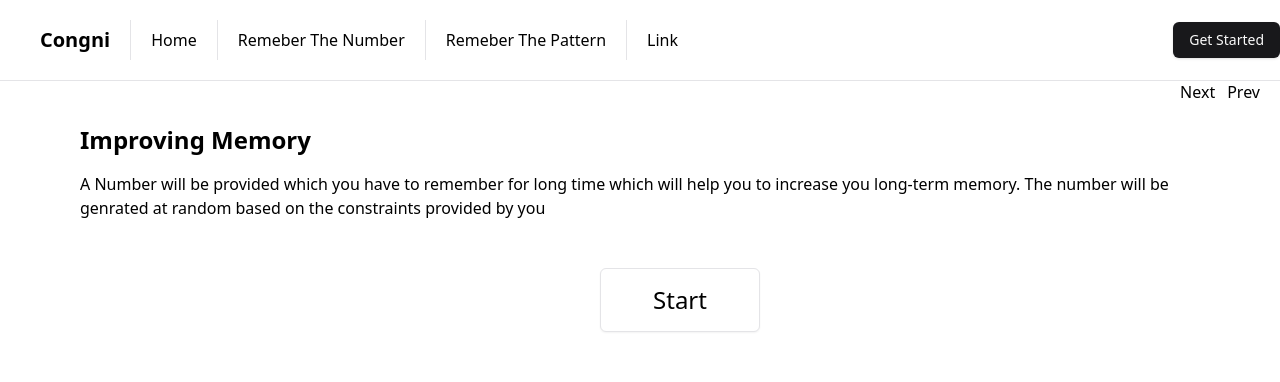
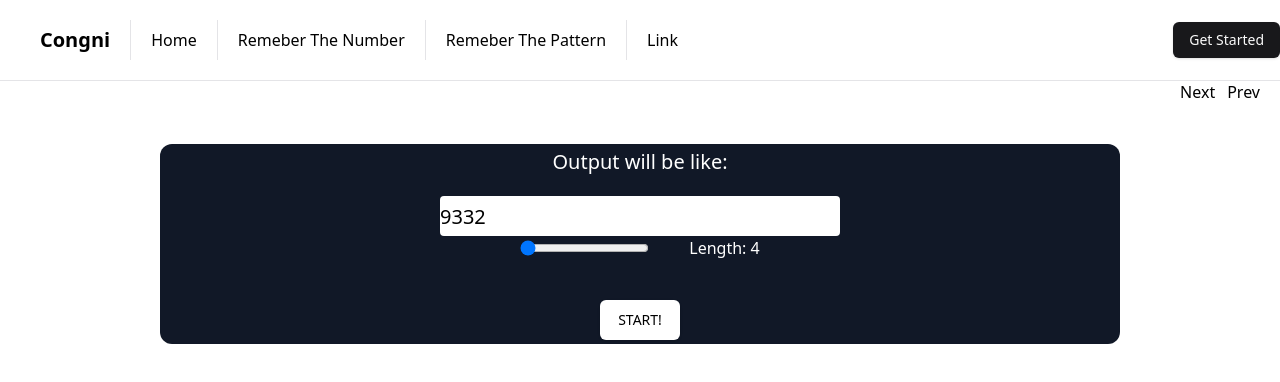
Before and after one commit to baltej223/cogni, a Next.js app: page /remember-the-number in a window 1280 px wide. Both pictures are taken after a click on the element "Next". Shown: the top 382 px of the page. Built offline with nearby package versions, Linux system fonts and the light colour scheme.

Commit message:
Fixed State Init bug

```diff
--- a/app/remember-the-number/page.tsx
+++ b/app/remember-the-number/page.tsx
@@ -68,7 +68,7 @@ const Lab = () => {
           <input type="text" className="w-[400px] h-[40px] outline-none rounded text-xl" value={randomNumber} />
 
           <div className="flex flex-column gap-x-10">
-            <input type="range" max="20" min={minLength} ref={lengthRef} value={length} onChange={() => {
+            <input type="range" max="20" min={minLength} ref={lengthRef} value={length} readOnly={true} onChange={() => {
               // setLength(Number(lengthRef.current?.value) || minLength)
               const newValue = lengthRef.current ? parseInt(lengthRef.current.value, 10) : minLength;
                 setLength(newValue);
@@ -255,7 +255,7 @@ const InputRememberedNumber = () => {
 
 export default function Home() {
   const [content, setContent] = useState(<StartContent />);
-  const [nextPage, setNextPage] = useState(0);
+  const [nextPage, setNextPage] = useState(1);
 
   function numToEnter(){
     if (localStorage.getItem("RandINT")){
```
